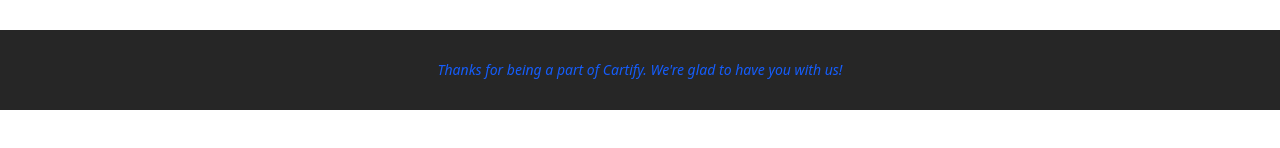
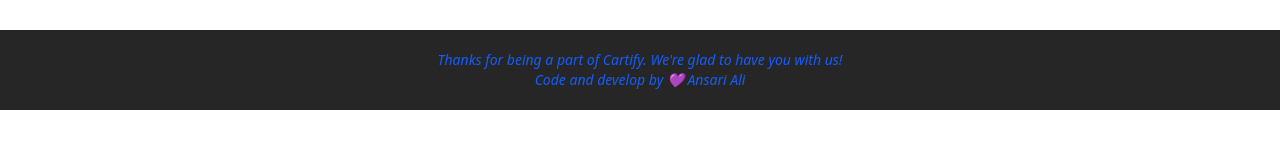
Before and after one commit to ansariali-merndev/Cartify, a React (Vite) app: page /store in a window 1280 px wide. Shown: the part 246-394 px from the top of the page. Built offline with nearby package versions, Linux system fonts and the light colour scheme; no server answers.

Commit message:
fixing local storage problem

```diff
--- a/src/components/block/AddToCartBtn.tsx
+++ b/src/components/block/AddToCartBtn.tsx
@@ -17,6 +17,7 @@
       timerProgressBar: true,
       showConfirmButton: false,
     });
+    localStorage.setItem("cart", JSON.stringify(cartState));
   };
 
   const handleAddToCart = (
@@ -38,6 +39,7 @@
       icon: "success",
       timer: 3000,
     });
+    localStorage.setItem("cart", JSON.stringify(cartState));
   };
 
   if (!isLoaded) {
--- a/src/components/block/Footer.tsx
+++ b/src/components/block/Footer.tsx
@@ -2,6 +2,7 @@
   return (
     <footer className="bg-neutral-800 flex flex-col justify-center items-center italic text-sm text-blue-600 h-[10vh]">
       <p>Thanks for being a part of Cartify. We're glad to have you with us!</p>
+      <p>Code and develop by 💜 Ansari Ali</p>
     </footer>
   );
 };
```
